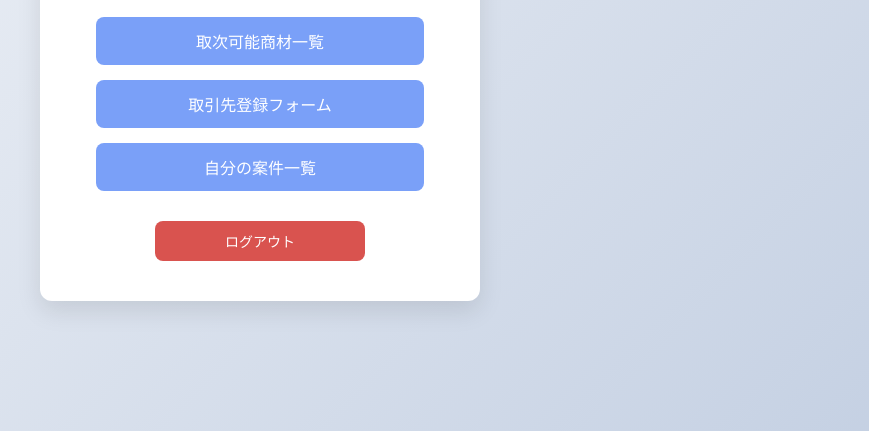
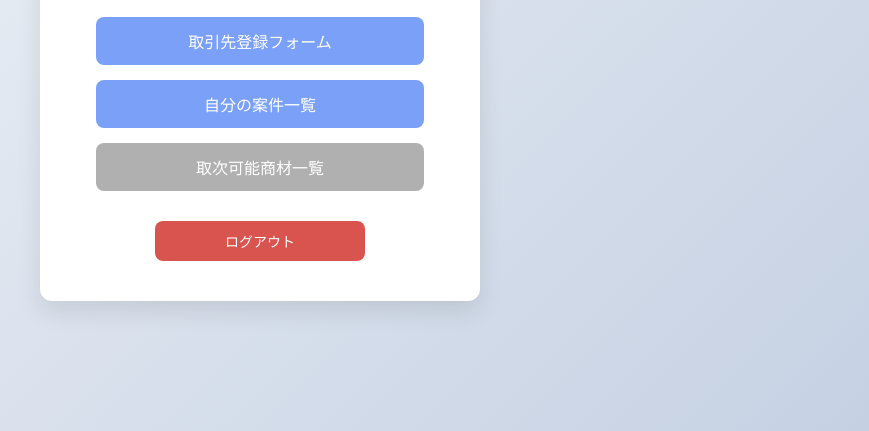
Before and after one commit to sfokinaka/grcmsf, a Flask app: template templates/menu.html in a window 1280 px wide. Shown: the part 313-744 px from the top of the page, without its empty margins (380-1249 px from the left). Run offline with Flask 3, Linux system fonts and the light colour scheme; the template is opened without the code that fills it, so the values that code supplies are empty.

Commit message:
Update menu.html

```diff
--- a/templates/menu.html
+++ b/templates/menu.html
@@ -52,6 +52,24 @@
       background-color: #5f86e0;
     }
 
+    /* 目立たないボタン（取次可能商材一覧用） */
+    .secondary-button {
+      display: block;
+      margin: 15px auto;
+      padding: 12px 20px;
+      width: 80%;
+      text-decoration: none;
+      background-color: #b0b0b0; /* 淡めのグレー */
+      color: white;
+      border-radius: 8px;
+      font-size: 16px;
+      transition: 0.3s;
+    }
+
+    .secondary-button:hover {
+      background-color: #8f8f8f;
+    }
+
     .logout-button {
       display: block;
       margin: 30px auto 0 auto;
@@ -75,9 +93,9 @@
     <h2>ようこそ {{ username }} さん</h2>
     <p>所属販社: {{ company }}</p>
 
-    <a href="{{ url_for('products') }}" class="menu-button">取次可能商材一覧</a>
     <a href="{{ url_for('new_account') }}" class="menu-button">取引先登録フォーム</a>
     <a href="{{ url_for('my_accounts') }}" class="menu-button">自分の案件一覧</a>
+    <a href="{{ url_for('products') }}" class="secondary-button">取次可能商材一覧</a>
     <a href="{{ url_for('logout') }}" class="logout-button">ログアウト</a>
   </div>
 </body>
```
